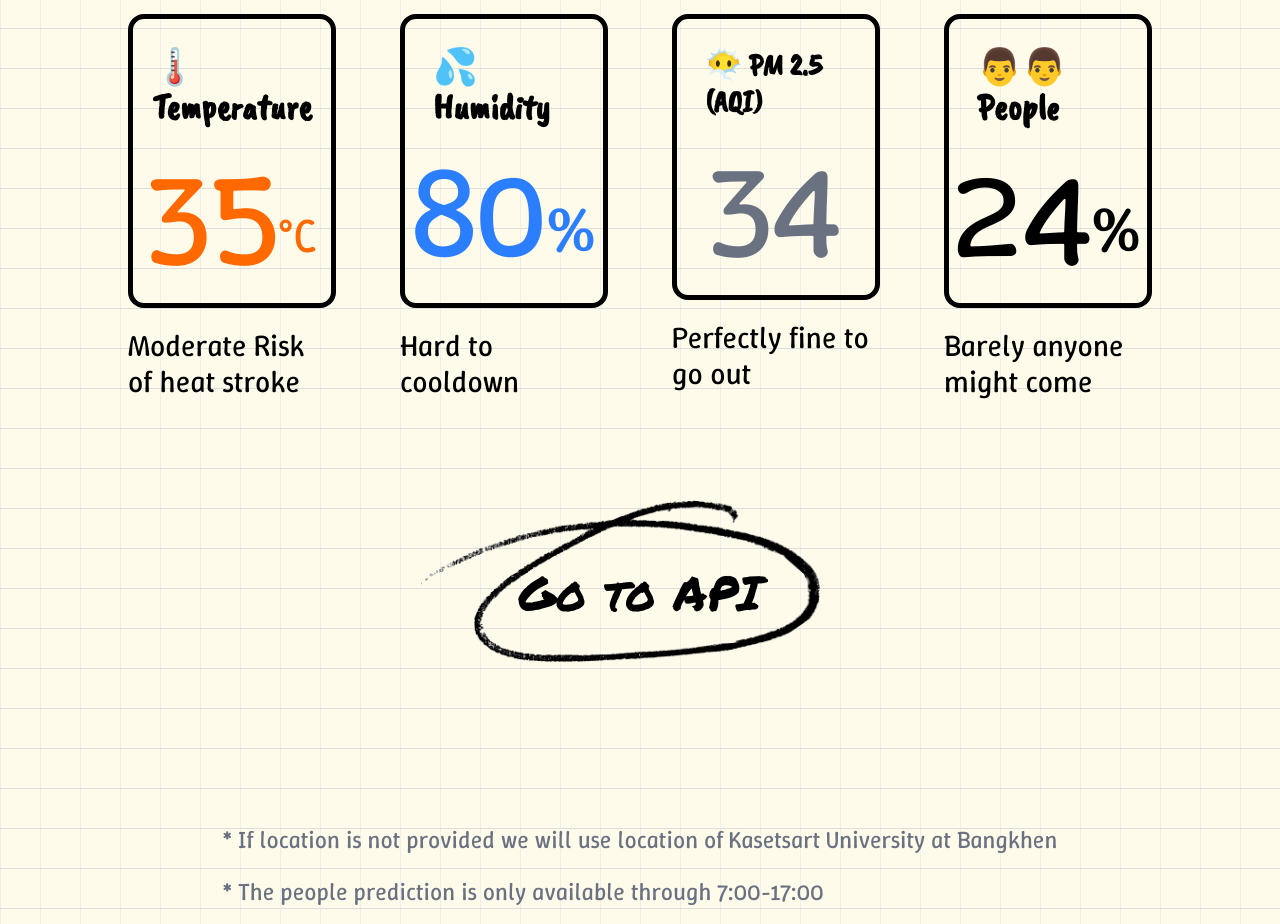
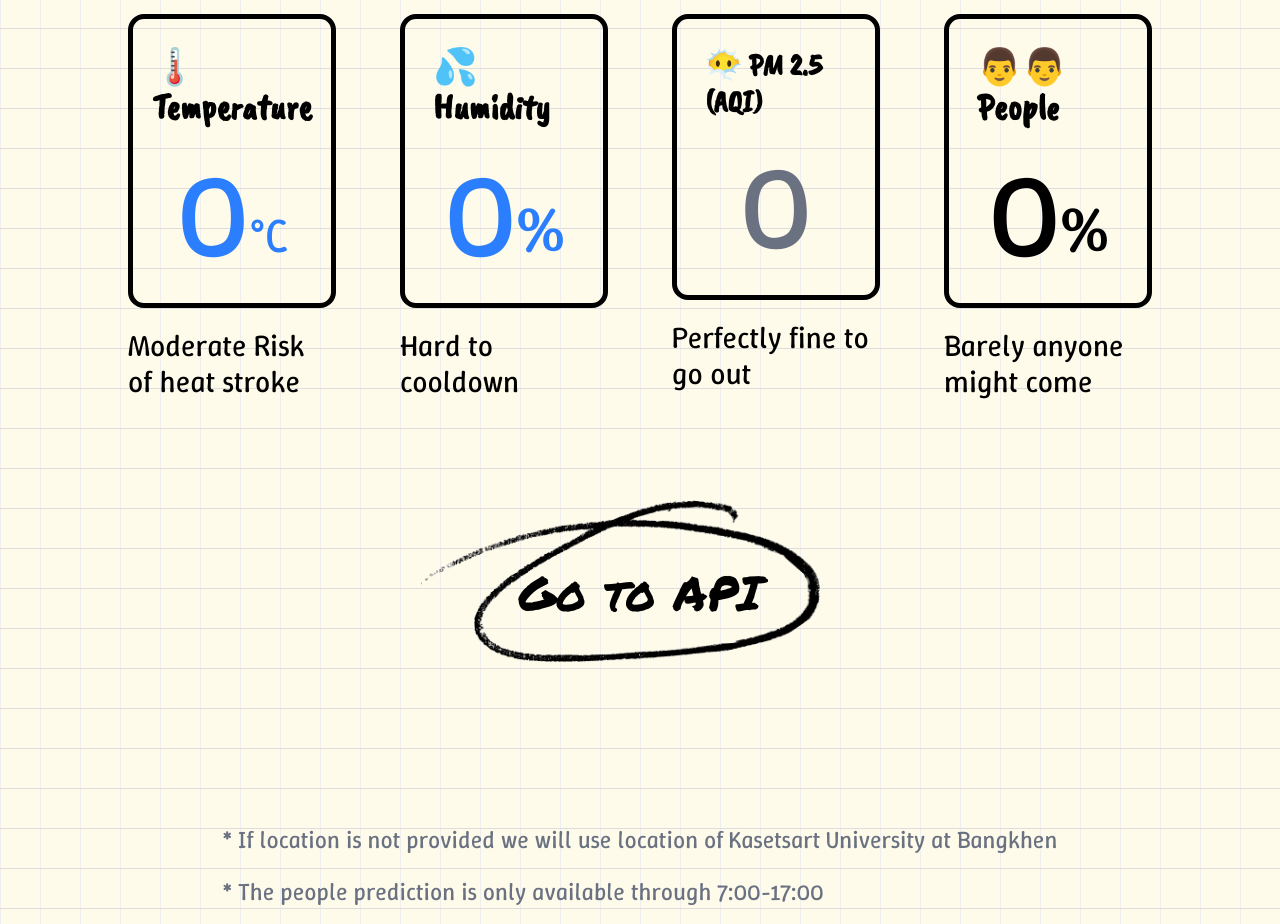
Before and after one commit to jee-gamer/should-I-go-exercise-today, a Next.js app: page / in a window 1280 px wide. Shown: the part 1580-2504 px from the top of the page. Built offline with nearby package versions, Linux system fonts and the light colour scheme; no server answers.

Commit message:
Make useState for all weather attribute

```diff
--- a/app/page.js
+++ b/app/page.js
@@ -10,8 +10,11 @@ import { CaveatBrush_font, PM_font, WinkySans_font } from "@/app/Fonts";
 import { useEffect, useState } from "react";
 
 export default function Home() {
-	const [temp, setTemp] = useState(35); // temp here
+	const [temp, setTemp] = useState(0); // temp here
 	const [tempColor, setTempColor] = useState("");
+	const [humid, setHumid] = useState(0); // temp here
+	const [pm25, setPm25] = useState(0); // temp here
+	const [people, setPeople] = useState(0); // temp here
 	const [suggestions, setSuggestions] = useState({suggestion: "hmm?", description: "Whoops. It seems like the suggestion isn't loaded yet"});
 	let [time, setTime] = useState("now");
 
@@ -29,6 +32,8 @@ export default function Home() {
 			})
 		}
 		get_suggestion();
+
+		// Add getting weather attribute and setting them here
 	}, [time]);
 
 	useEffect(() => {
@@ -164,7 +169,7 @@ export default function Home() {
 					<div className="attribute-box">
 						<span className={`${CaveatBrush_font.className} attribute-title`}>💦 Humidity</span>
 						<div className="flex flex-row items-end text-blue-500">
-							<span id="humidity" className={`${ WinkySans_font.className } attribute-text`}>80</span>
+							<span id="humidity" className={`${ WinkySans_font.className } attribute-text`}>{ humid }</span>
 							<span className={`${ WinkySans_font.className } text-2xl xl:text-6xl mb-4`}>%</span>
 						</div>
 					</div>
@@ -174,7 +179,7 @@ export default function Home() {
 				<div className="flex-width">
 					<div className="attribute-box">
 						<span className={`${CaveatBrush_font.className} font-bold text-3xl 4xl:text-5xl`}>😶‍🌫 PM 2.5 (AQI)</span>
-						<span id="pm25" className={`${ WinkySans_font.className } attribute-text text-gray-500`}>34</span>
+						<span id="pm25" className={`${ WinkySans_font.className } attribute-text text-gray-500`}>{ pm25 }</span>
 					</div>
 					<span className={`${ WinkySans_font.className } text-3xl 4xl:text-4xl mt-5`}>Perfectly fine to go out</span>
 				</div>
@@ -183,7 +188,7 @@ export default function Home() {
 					<div id="people" className="attribute-box">
 						<span className={`${CaveatBrush_font.className} attribute-title`}>👨‍👨 People</span>
 						<div className="flex flex-row items-end">
-							<span id="people" className={`${ WinkySans_font.className } attribute-text`}>24</span>
+							<span id="people" className={`${ WinkySans_font.className } attribute-text`}>{ people }</span>
 							<span className={`${ WinkySans_font.className } text-2xl xl:text-6xl mb-4`}>%</span>
 						</div>
 					</div>
```
